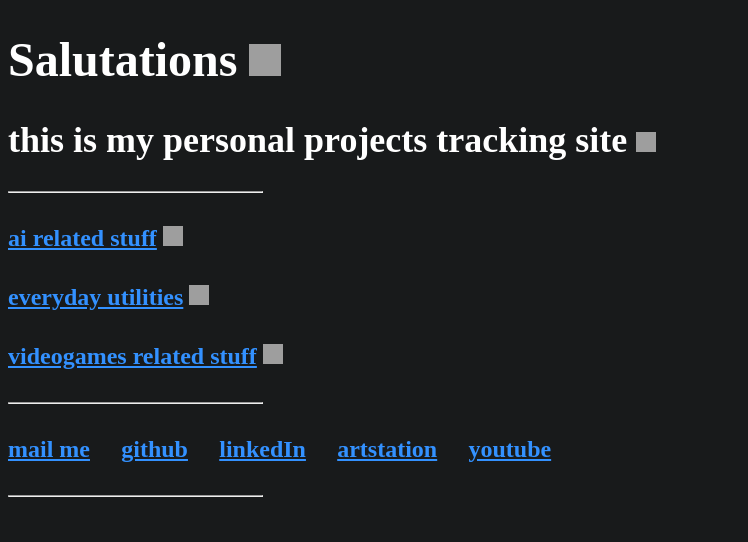
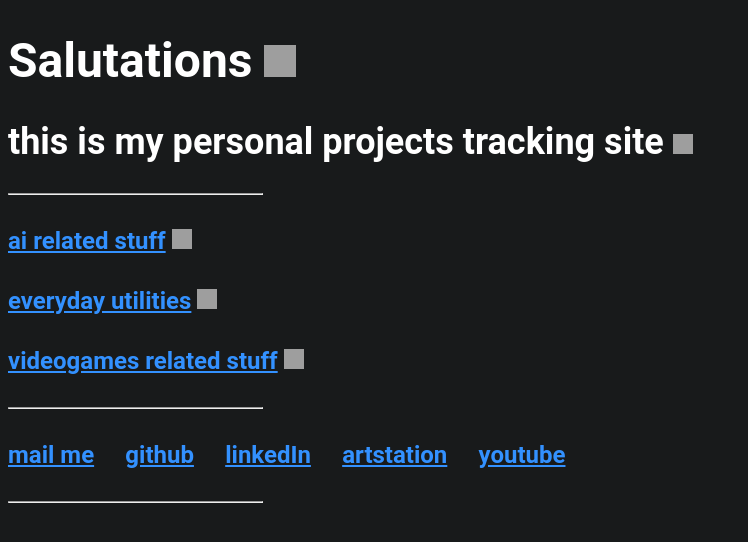
Before and after one commit to framilano/framilano.github.io, a PHP site: page / in a window 1280 px wide. Shown: the top 542 px of the page, without its empty margins (0-748 px from the left). Run offline with PHP 8.4, Linux system fonts and the light colour scheme; grey boxes are pictures that could not be loaded.

Commit message:
added favicon

```diff
--- a/index.html
+++ b/index.html
@@ -5,6 +5,7 @@
     <meta charset="UTF-8">
     <meta name="viewport" content="width=device-width, initial-scale=1.0">
     <link rel="stylesheet" href="script.css">
+    <link rel="icon" type="image/x-icon" href="favicon.ico">
     <title>Francesco Milano</title>
 </head>
 
--- a/script.css
+++ b/script.css
@@ -1,6 +1,10 @@
 body {
     background-color: #181a1b;
-    color: #FFFFFF
+    color: #FFFFFF;
+    font-family: "Roboto", serif;
+    font-weight: 700;
+    font-style: normal;
+    font-size: x-large;
 }
 
 .list {
@@ -24,10 +28,3 @@ a:visited {
 a {
     color: #3391ff;
 }
-
-/* Small devices (portrait tablets and large phones, 600px and up) */
-@media only screen and (min-width: 600px) {
-    body {
-        font-size: x-large;
-    }
-}
```
